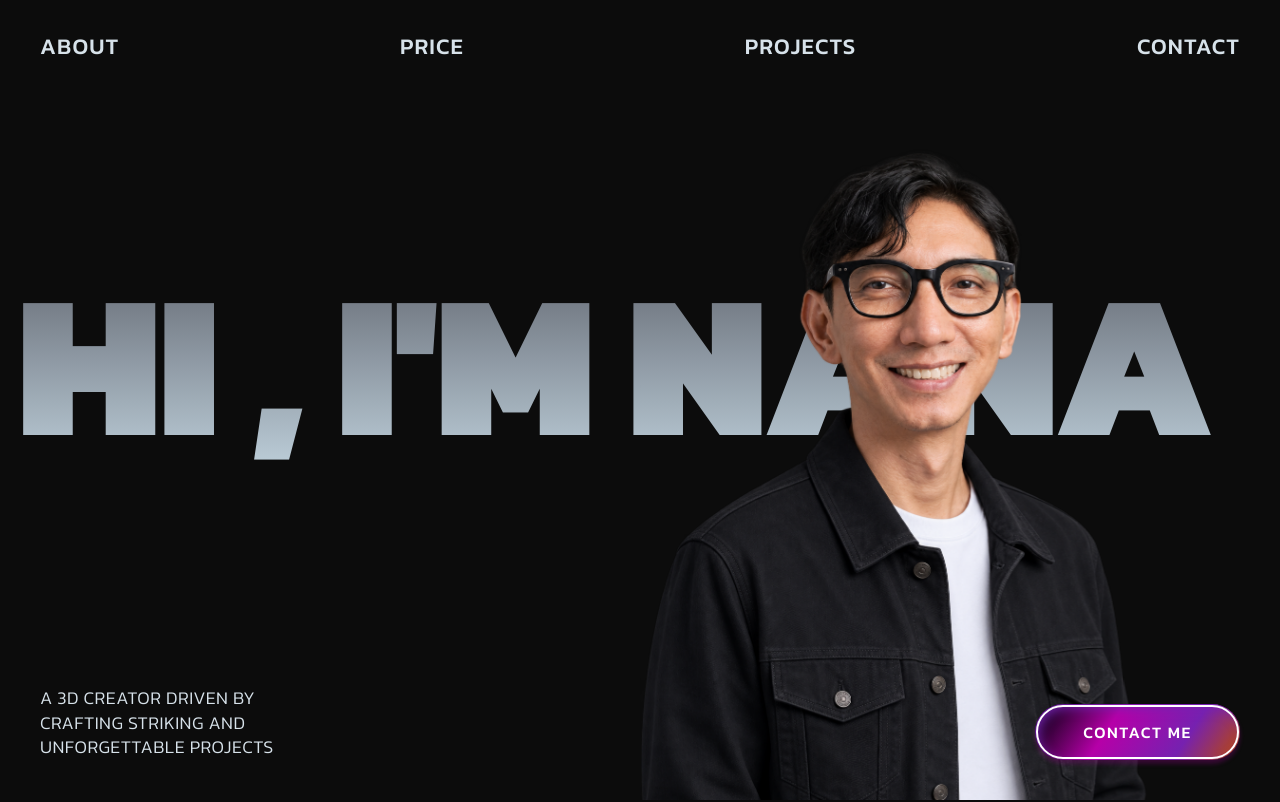
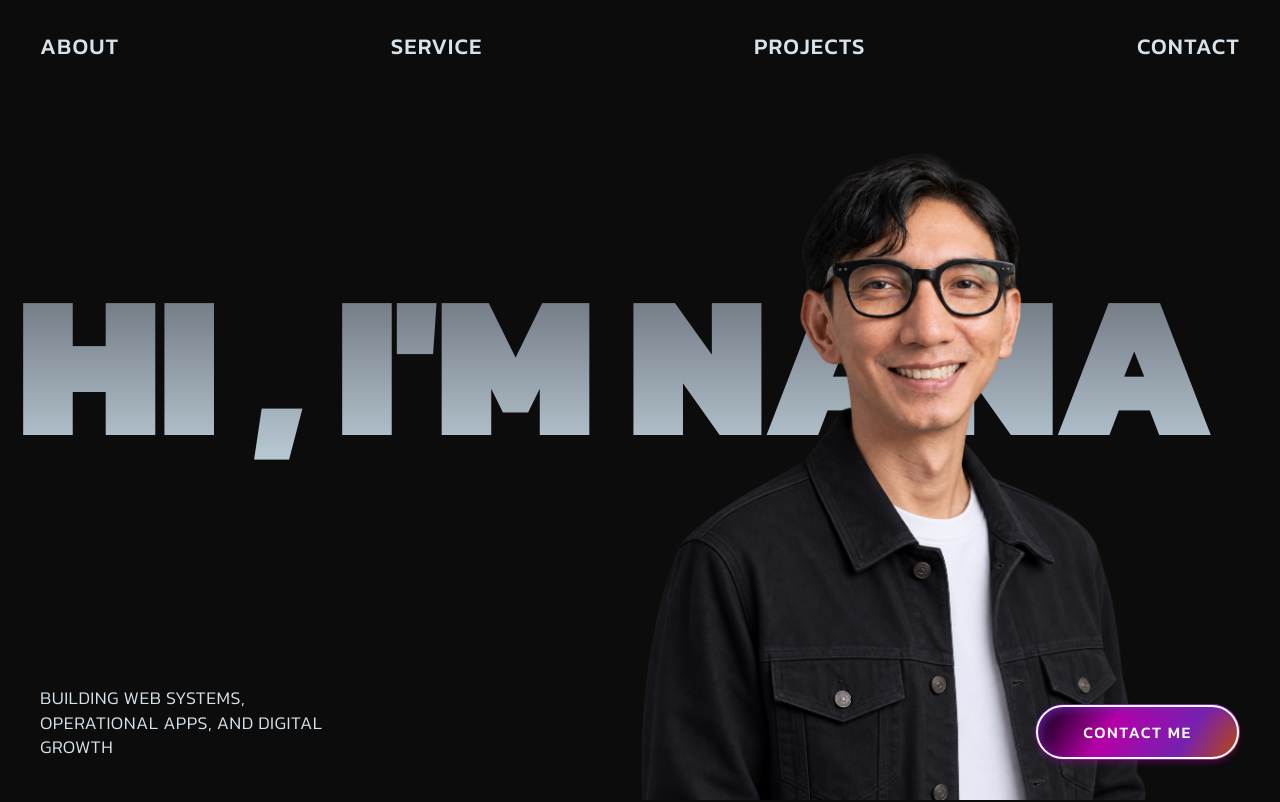
Before and after one commit to nanaseptiana1991-png/nana-septiana-portfolio, a Next.js app: page / in a window 1280 px wide. Shown: the top 802 px of the page. Built offline with nearby package versions, Linux system fonts and the light colour scheme.

Commit message:
Update page.tsx

```diff
--- a/src/app/page.tsx
+++ b/src/app/page.tsx
@@ -548,7 +548,7 @@ export default function HomePage() {
               href="#services"
               className="text-sm md:text-lg lg:text-[1.4rem] font-medium uppercase tracking-wider text-[#D7E2EA] transition-opacity duration-200 hover:opacity-70"
             >
-              Price
+              Service
             </a>
             <a
               href="#projects"
@@ -591,7 +591,7 @@ export default function HomePage() {
           >
             <img
               src={HERO_PORTRAIT_URL}
-              alt="Nana Septiana 3D Creator Portrait"
+              alt="Nana Septiana Digital & Web Systems Creator Portrait"
               className="w-full h-auto object-contain select-none"
             />
           </Magnet>
@@ -601,10 +601,10 @@ export default function HomePage() {
         <div className="relative z-20 flex w-full items-end justify-between px-6 md:px-10 pb-7 sm:pb-8 md:pb-10">
           <FadeIn delay={0.35} y={20}>
             <p
-              className="max-w-[160px] sm:max-w-[220px] md:max-w-[260px] font-light uppercase leading-snug tracking-wide text-[#D7E2EA]"
+              className="max-w-[180px] sm:max-w-[240px] md:max-w-[290px] font-light uppercase leading-snug tracking-wide text-[#D7E2EA]"
               style={{ fontSize: "clamp(0.75rem, 1.4vw, 1.5rem)" }}
             >
-              a 3d creator driven by crafting striking and unforgettable projects
+              building web systems, operational apps, and digital growth
             </p>
           </FadeIn>
 
@@ -831,7 +831,7 @@ export default function HomePage() {
 
         {/* Direct Social & Contact Footer */}
         <footer className="mx-auto mt-20 flex max-w-6xl flex-wrap items-center justify-between gap-4 border-t border-[#D7E2EA]/15 pt-8 text-xs sm:text-sm uppercase tracking-widest text-[#D7E2EA]/70">
-          <span>Nana Septiana — 3D &amp; Digital Creator</span>
+          <span>Nana Septiana — Web Systems &amp; Digital Creator</span>
           <div className="flex flex-wrap items-center gap-6">
             <a
               href={`https://wa.me/${WHATSAPP_NUMBER}`}
```
